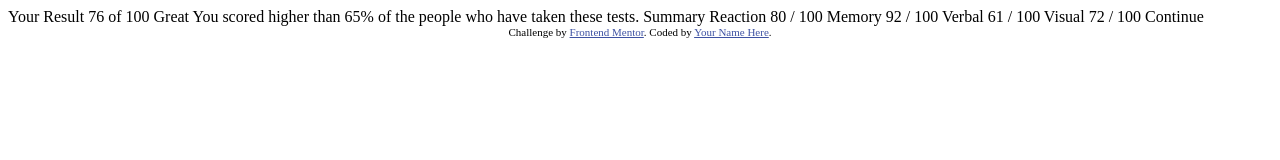
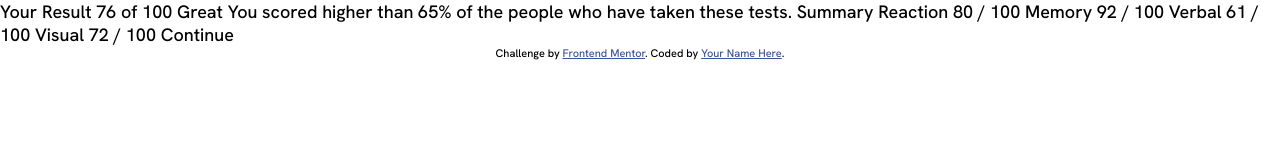
Before and after one commit to 0-BSCode/results-summary-component-main, a plain HTML site: page index.html in a window 1280 px wide. Drawn offline with Linux system fonts and the light colour scheme.

Commit message:
Initialized styles

```diff
--- a/index.html
+++ b/index.html
@@ -4,7 +4,7 @@
     <meta charset="UTF-8" />
     <meta name="viewport" content="width=device-width, initial-scale=1.0" />
     <!-- displays site properly based on user's device -->
-
+    <link rel="stylesheet" type="text/css" href="./main.css" />
     <link
       rel="icon"
       type="image/png"
--- /dev/null
+++ b/main.css
@@ -0,0 +1,19 @@
+@import url("https://fonts.googleapis.com/css2?family=Hanken+Grotesk:wght@500;700;800&display=swap");
+
+*,
+*::before,
+*::after {
+  margin: 0;
+  padding: 0;
+  box-sizing: border-box;
+}
+
+:root {
+  font-size: 18px;
+  font-family: "Hanken Grotesk", "Helvetica Neue";
+
+  --color-white: hsl(0, 0%, 100%);
+  --color-pale-blue: hsl(221, 100%, 96%);
+  --color-lavender: hsl(241, 100%, 89%);
+  --color-dark-blue: hsl(224, 30%, 27%);
+}
```
